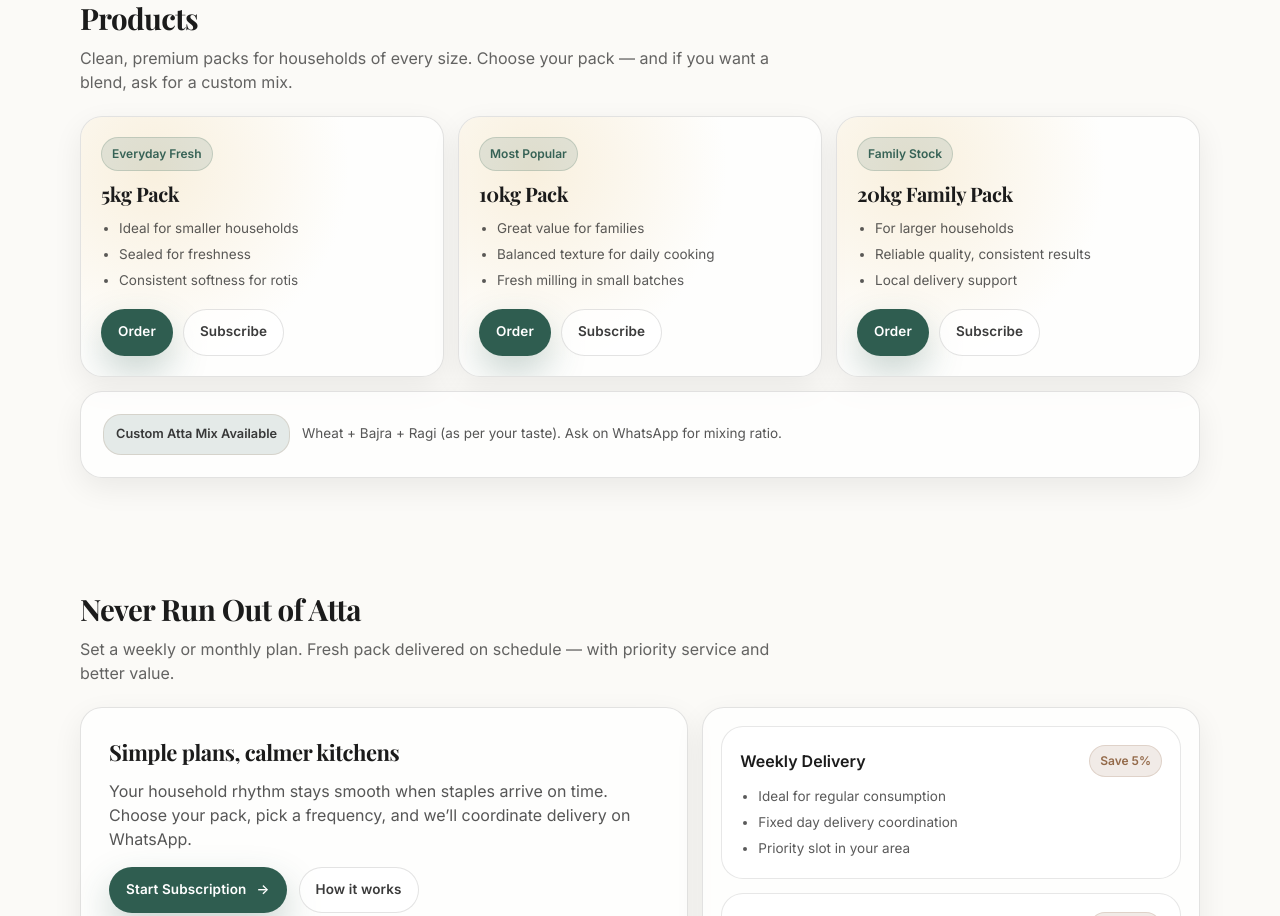
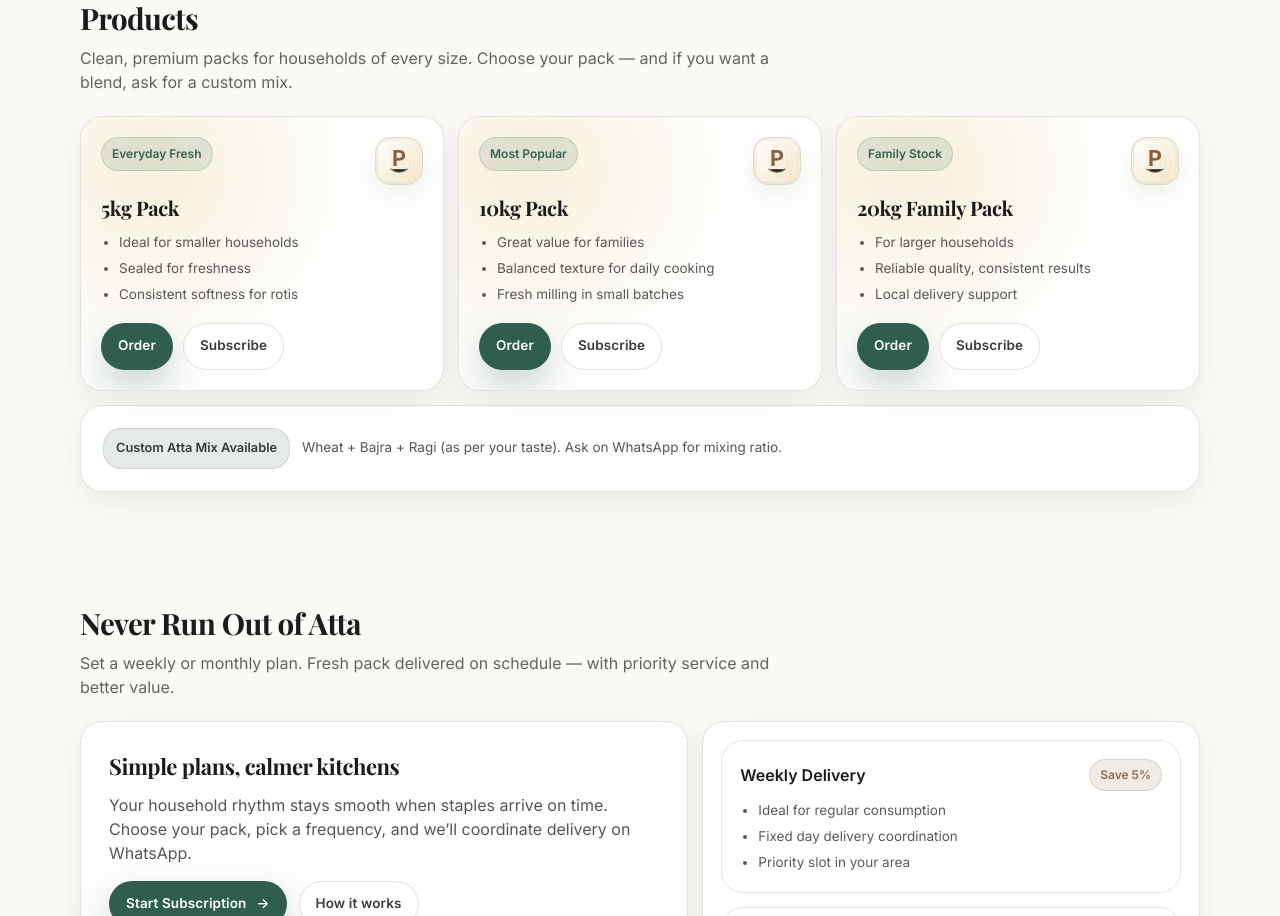
Before and after one commit to Kardam9718/Order-system, a plain HTML site: page index.html in a window 1280 px wide. Shown: the part 1475-2391 px from the top of the page. Drawn offline with nearby package versions, Linux system fonts and the light colour scheme.

Commit message:
feat: add brand photo to products and favicon
Co-authored-by: Kardam9718 <94946267+Kardam9718@users.noreply.github.com>

```diff
--- a/index.html
+++ b/index.html
@@ -9,6 +9,8 @@
       content="Panchtarni Atta — premium, fresh and hygienic chakki atta. From our mill to your kitchen: no chemicals, no storage."
     />
     <title>Panchtarni Atta | Premium Fresh Chakki Atta</title>
+
+    <link rel="icon" href="./assets/brand-photo.svg" type="image/svg+xml" />
 
     <link rel="preconnect" href="https://fonts.googleapis.com" />
     <link rel="preconnect" href="https://fonts.gstatic.com" crossorigin />
@@ -453,6 +455,24 @@
         gap: 12px;
         position: relative;
         overflow: hidden;
+      }
+
+      .product-top {
+        display: flex;
+        align-items: flex-start;
+        justify-content: space-between;
+        gap: 12px;
+      }
+
+      .product-brand-photo {
+        width: 48px;
+        height: 48px;
+        border-radius: 16px;
+        object-fit: cover;
+        border: 1px solid rgba(27, 27, 27, 0.1);
+        background: rgba(245, 230, 200, 0.55);
+        box-shadow: 0 10px 25px rgba(17, 17, 17, 0.06);
+        flex: 0 0 auto;
       }
 
       .product-card::before {
@@ -1148,7 +1168,18 @@
 
           <div class="grid-3">
             <div class="card product-card reveal" aria-label="5kg pack">
-              <div class="tag">Everyday Fresh</div>
+              <div class="product-top">
+                <div class="tag">Everyday Fresh</div>
+                <img
+                  class="product-brand-photo"
+                  src="./assets/brand-photo.svg"
+                  alt="Panchtarni Atta"
+                  width="48"
+                  height="48"
+                  loading="lazy"
+                  decoding="async"
+                />
+              </div>
               <h3>5kg Pack</h3>
               <ul>
                 <li>Ideal for smaller households</li>
@@ -1162,7 +1193,18 @@
             </div>
 
             <div class="card product-card reveal" aria-label="10kg pack">
-              <div class="tag">Most Popular</div>
+              <div class="product-top">
+                <div class="tag">Most Popular</div>
+                <img
+                  class="product-brand-photo"
+                  src="./assets/brand-photo.svg"
+                  alt="Panchtarni Atta"
+                  width="48"
+                  height="48"
+                  loading="lazy"
+                  decoding="async"
+                />
+              </div>
               <h3>10kg Pack</h3>
               <ul>
                 <li>Great value for families</li>
@@ -1176,7 +1218,18 @@
             </div>
 
             <div class="card product-card reveal" aria-label="20kg family pack">
-              <div class="tag">Family Stock</div>
+              <div class="product-top">
+                <div class="tag">Family Stock</div>
+                <img
+                  class="product-brand-photo"
+                  src="./assets/brand-photo.svg"
+                  alt="Panchtarni Atta"
+                  width="48"
+                  height="48"
+                  loading="lazy"
+                  decoding="async"
+                />
+              </div>
               <h3>20kg Family Pack</h3>
               <ul>
                 <li>For larger households</li>
```
Also changed, not shown: assets/brand-photo.svg (added).
